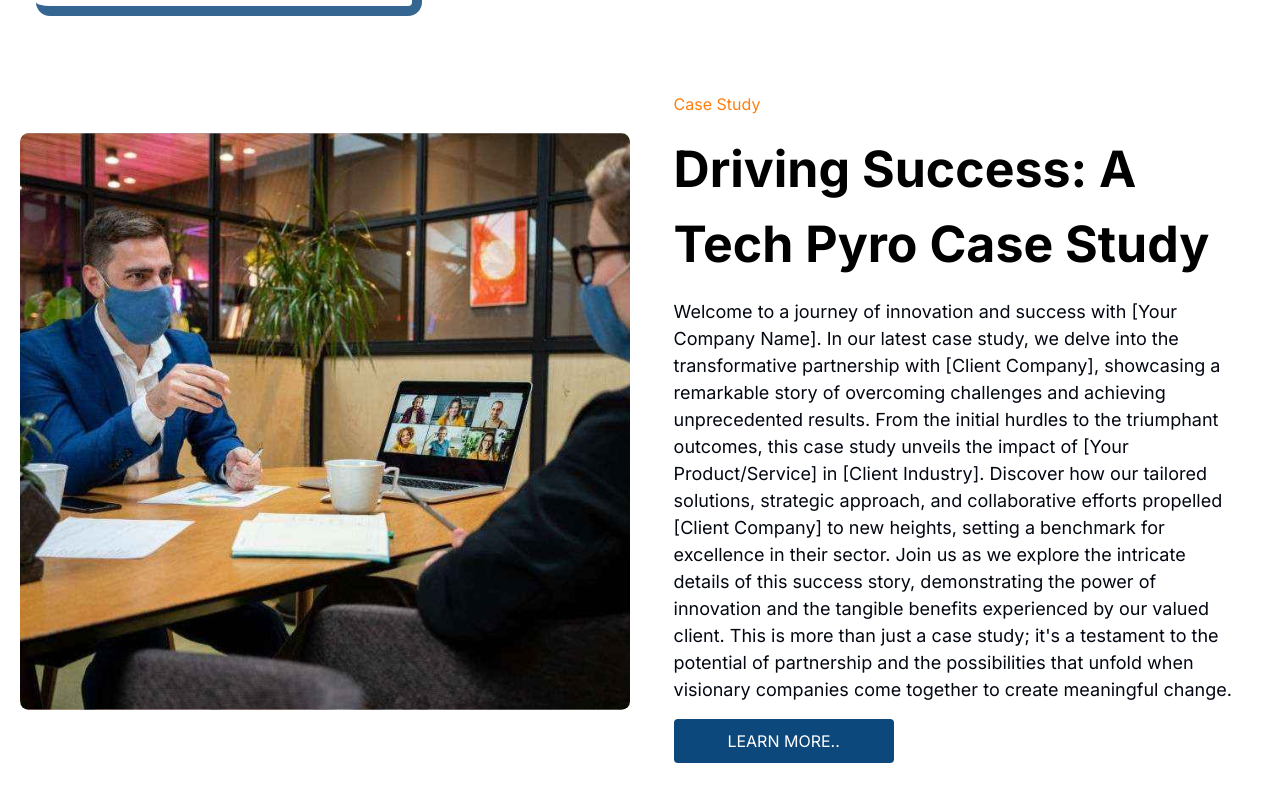
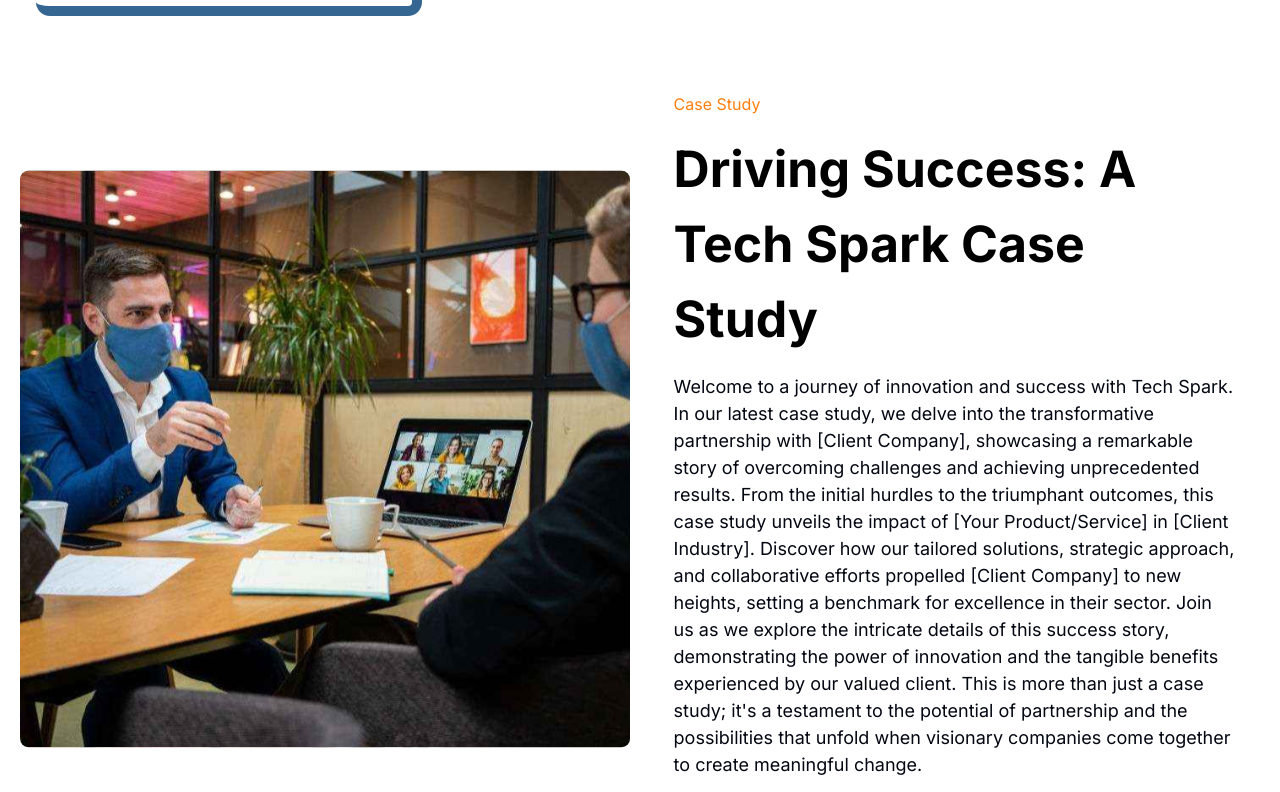
Before and after one commit to BimleshMandavi/The-TechSpark, a Next.js app: page / in a window 1280 px wide. Shown: the part 2376-3168 px from the top of the page. Built offline with nearby package versions, Linux system fonts and the light colour scheme.

Commit message:
edit-case-study-conetent

```diff
--- a/src/components/home/case_study.tsx
+++ b/src/components/home/case_study.tsx
@@ -23,8 +23,8 @@
       <div className="sm:w-[50%] sm:h-full sm:px-6">
       <div className="flex flex-col justify-center gap-4 mt-3">
         <h4 className="text-[#FF7F0E]">Case Study</h4>
-        <h1 className="text-black font-bold text-[25px] sm:text-[50px]">Driving Success: A Tech Pyro Case Study</h1>
-        <p className="sm:text-[18px] ">Welcome to a journey of innovation and success with [Your Company Name]. In our latest case study, we delve into the transformative partnership with [Client Company], showcasing a remarkable story of overcoming challenges and achieving unprecedented results. From the initial hurdles to the triumphant outcomes, this case study unveils the impact of [Your Product/Service] in [Client Industry]. Discover how our tailored solutions, strategic approach, and collaborative efforts propelled [Client Company] to new heights, setting a benchmark for excellence in their sector. Join us as we explore the intricate details of this success story, demonstrating the power of innovation and the tangible benefits experienced by our valued client. This is more than just a case study; it's a testament to the potential of partnership and the possibilities that unfold when visionary companies come together to create meaningful change.</p>
+        <h1 className="text-black font-bold text-[25px] sm:text-[50px]">Driving Success: A Tech Spark Case Study</h1>
+        <p className="sm:text-[18px] ">Welcome to a journey of innovation and success with Tech Spark. In our latest case study, we delve into the transformative partnership with [Client Company], showcasing a remarkable story of overcoming challenges and achieving unprecedented results. From the initial hurdles to the triumphant outcomes, this case study unveils the impact of [Your Product/Service] in [Client Industry]. Discover how our tailored solutions, strategic approach, and collaborative efforts propelled [Client Company] to new heights, setting a benchmark for excellence in their sector. Join us as we explore the intricate details of this success story, demonstrating the power of innovation and the tangible benefits experienced by our valued client. This is more than just a case study; it's a testament to the potential of partnership and the possibilities that unfold when visionary companies come together to create meaningful change.</p>
       </div>
         <div className="w-[220px] h-[44px] bg-[#0C487B] mt-4 flex justify-evenly items-center rounded text-white">
            <button className="text-white">LEARN MORE..</button>
```
